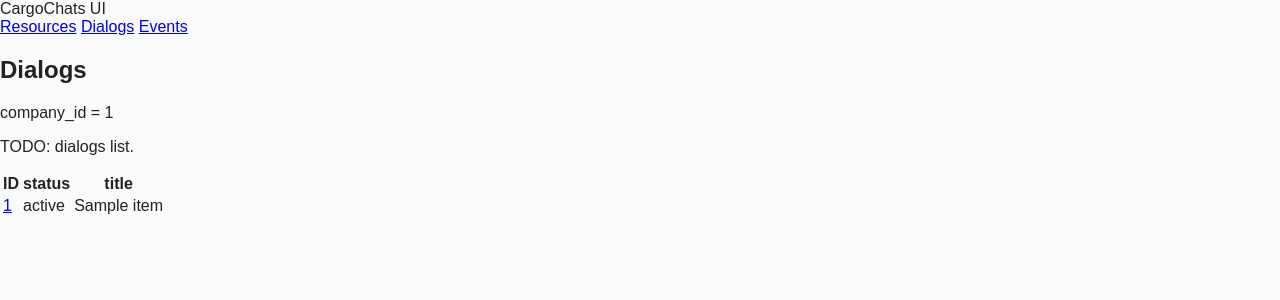
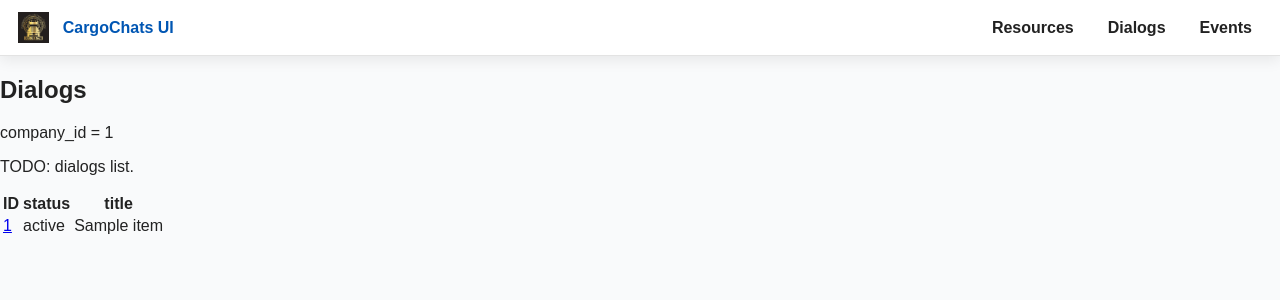
Before and after one commit to Aalam2000/cargochats, a FastAPI app: template src/web/templates/ui/dialogs.html in a window 1280 px wide. Shown: the top 300 px of the page. Run offline with FastAPI, Linux system fonts and the light colour scheme; the template is opened without the code that fills it: most values are stand-ins (such as "Sample title", 1, 10 or a date in 2020).

Commit message:
ЛОГО

```diff
--- a/src/web/static/base.css
+++ b/src/web/static/base.css
@@ -576,3 +576,53 @@ textarea { resize: vertical; min-height: 110px; }
         font-size: 1rem;
     }
 }
+/* ===== Top header bar (UI) ===== */
+.topbar {
+    height: 56px;
+    display: flex;
+    align-items: center;
+    gap: 14px;
+
+    padding: 0 18px;
+    background: var(--bg-sidebar);
+    border-bottom: 1px solid var(--border);
+    box-shadow: var(--shadow);
+    box-sizing: border-box;
+}
+
+.logo-link {
+    display: flex;
+    align-items: center;
+    text-decoration: none;
+}
+
+.top-logo {
+    height: 32px;
+    width: auto;
+    object-fit: contain;
+}
+
+.top-title {
+    font-weight: 700;
+    color: var(--accent-dark);
+    white-space: nowrap;
+}
+
+.top-nav {
+    margin-left: auto;
+    display: flex;
+    align-items: center;
+    gap: 14px;
+}
+
+.top-nav a {
+    text-decoration: none;
+    color: var(--text-main);
+    font-weight: 600;
+    padding: 8px 10px;
+    border-radius: 10px;
+}
+
+.top-nav a:hover {
+    background: rgba(0, 123, 255, 0.10);
+}
--- a/src/web/templates/base.html
+++ b/src/web/templates/base.html
@@ -14,9 +14,14 @@
 </head>
 
 <body>
-  <header>
-    <div class="muted">CargoChats UI</div>
-    <nav>
+  <header class="topbar">
+    <a class="logo-link" href="https://crm.dadaexpo.ru/" title="Вернуться на CRM">
+      <img class="top-logo" src="/static/img/logo.png" alt="CRM">
+    </a>
+
+    <div class="top-title muted">CargoChats UI</div>
+
+    <nav class="top-nav">
       <a href="/ui/resources">Resources</a>
       <a href="/ui/dialogs">Dialogs</a>
       <a href="/ui/events">Events</a>
@@ -24,5 +29,24 @@
   </header>
 
   {% block content %}{% endblock %}
+
+  <script>
+    // Клиентский редирект при 401/403 на XHR/fetch запросах (истёк токен / ошибка авторизации).
+    // Серверный редирект для прямого захода на страницу сделаем после того, как ты пришлёшь deps/app файлы.
+    (function () {
+      const CRM_HOME = "https://crm.dadaexpo.ru/";
+      const origFetch = window.fetch;
+      if (!origFetch) return;
+
+      window.fetch = async function (...args) {
+        const resp = await origFetch.apply(this, args);
+        if (resp && (resp.status === 401 || resp.status === 403)) {
+          window.location.href = CRM_HOME;
+          return resp;
+        }
+        return resp;
+      };
+    })();
+  </script>
 </body>
 </html>
```
Also changed, not shown: src/web/static/img/delete-icon-base.png (added), src/web/static/img/delete-icon.png (added), src/web/static/img/favicon.ico (added), src/web/static/img/logo.png (added).
